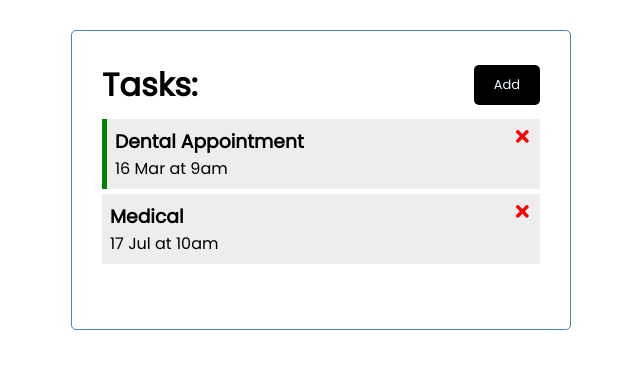
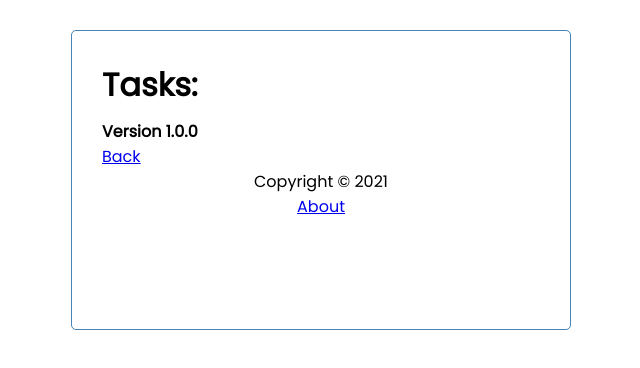
Before and after one commit to Hong-Zhen/reactjs-tasktracker, a React (Create React App) app: page /about in a window 1280 px wide. Shown: the top 368 px of the page, without its empty margins (319-959 px from the left). Built offline with nearby package versions, Linux system fonts and the light colour scheme; data requests are answered from the project's data file.

Commit message:
Project Complete

```diff
--- a/src/App.js
+++ b/src/App.js
@@ -1,9 +1,10 @@
-// https://github.com/bradtraversy/react-crash-2021
-
 import React, { useState, useEffect } from "react";
+import { BrowserRouter as Router, Route } from "react-router-dom";
 import Header from "./components/Header";
 import Tasks from "./components/Tasks";
 import AddTask from "./components/Add";
+import Footer from "./components/Footer";
+import About from "./components/About";
 
 function App() {
   const [showAddForm, setShowAddForm] = useState(false);
@@ -86,19 +87,35 @@
   };
 
   return (
+    <Router>
       <div className="container">
         <Header
           title="Tasks: "
           onAdd={() => setShowAddForm(!showAddForm)}
           showAdd={showAddForm}
         />
+        <Route
+          path="/"
+          exact
+          render={(props) => (
+            <>
               {showAddForm && <AddTask onAdd={addTask} />}
               {tasks.length > 0 ? (
-        <Tasks tasks={tasks} onDelete={deleteTask} onToggle={toggleReminder} />
+                <Tasks
+                  tasks={tasks}
+                  onDelete={deleteTask}
+                  onToggle={toggleReminder}
+                />
               ) : (
                 "No Tasks"
               )}
+            </>
+          )}
+        />
+        <Route path="/about" component={About} />
+        <Footer />
       </div>
+    </Router>
   );
 }
 
--- /dev/null
+++ b/src/components/About.js
@@ -0,0 +1,13 @@
+import React from "react";
+import { Link } from "react-router-dom";
+
+const About = () => {
+  return (
+    <div>
+      <h4>Version 1.0.0</h4>
+      <Link to="/">Back</Link>
+    </div>
+  );
+};
+
+export default About;
--- /dev/null
+++ b/src/components/Footer.js
@@ -0,0 +1,13 @@
+import React from "react";
+import { Link } from "react-router-dom";
+
+const Footer = () => {
+  return (
+    <footer>
+      <p>Copyright &copy; 2021</p>
+      <Link to="/about">About</Link>
+    </footer>
+  );
+};
+
+export default Footer;
--- a/src/components/Header.js
+++ b/src/components/Header.js
@@ -1,16 +1,20 @@
 import React from "react";
 import PropType from "prop-types";
 import Button from "./Button";
+import { useLocation } from "react-router-dom";
 
 export const Header = ({ title, onAdd, showAdd }) => {
+  const location = useLocation();
   return (
     <header className="header">
       <h1>{title}</h1>
-      <Button
-        color={showAdd ? "red" : "black"}
-        text={showAdd ? "Close" : "Add"}
-        onClick={onAdd}
-      />
+      {location.pathname === "/" && (
+        <Button
+          color={showAdd ? "red" : "black"}
+          text={showAdd ? "Close" : "Add"}
+          onClick={onAdd}
+        />
+      )}
     </header>
   );
 };
--- a/src/index.css
+++ b/src/index.css
@@ -107,3 +107,7 @@
   flex: 2;
   height: 20px;
 }
+
+footer {
+  text-align: center;
+}
```
Also changed, not shown: src/Guide.txt (added). Lines whose indentation alone changed are shown as unchanged.
